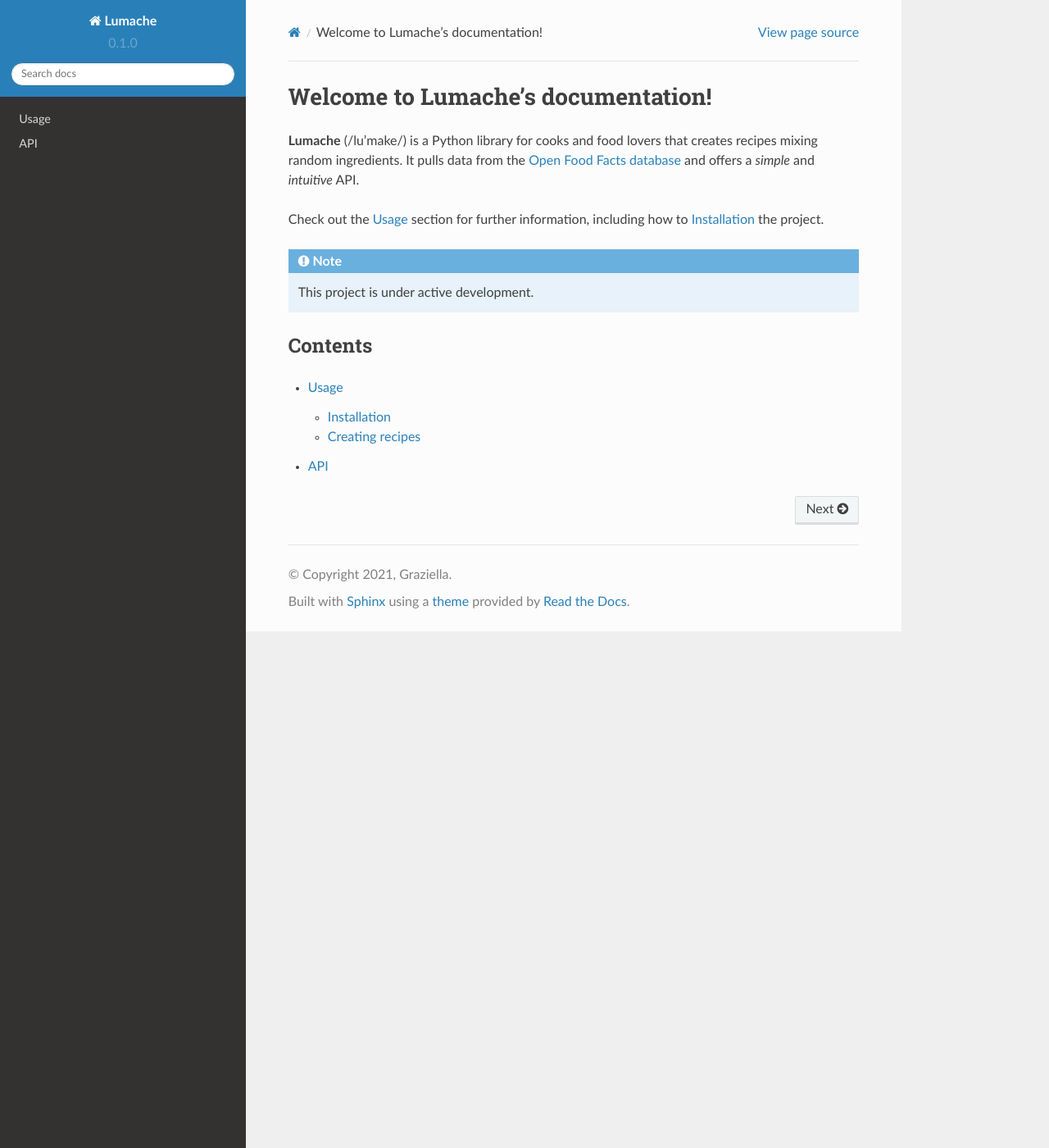
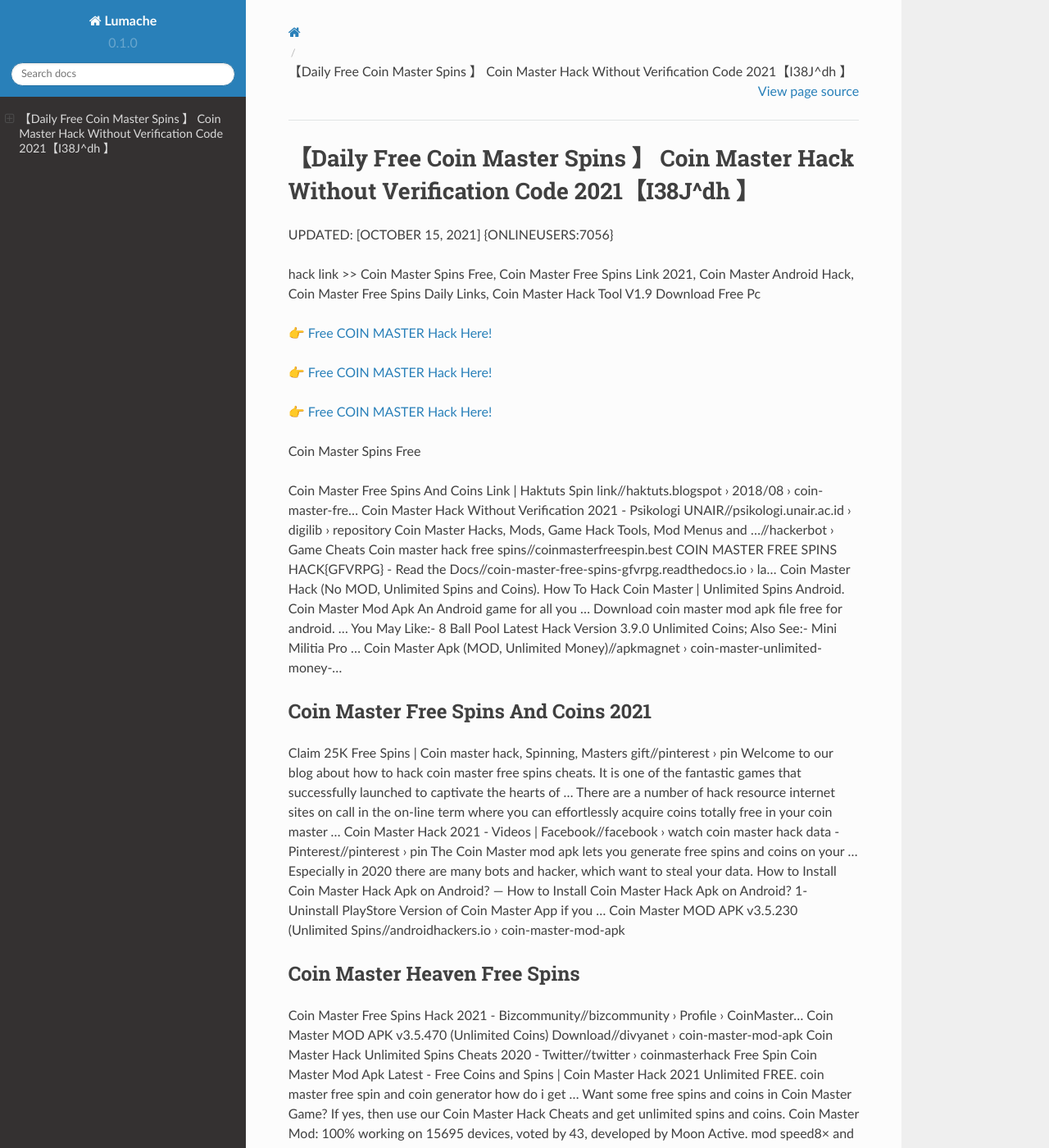
Before and after one commit to Rodolfofia/38coinmaster, a Sphinx documentation site: the page built from docs/source/index.rst, in a window 1280 px wide and 1400 px high. Shown: the whole window at 82% size. Built offline with Sphinx 7.4.7 and the Read the Docs theme 2.0.0, drawn with Linux system fonts in a browser that asks for light colours; some of the changed text lies outside the part shown.

Commit message:
Update index.rst

```diff
--- a/docs/source/index.rst
+++ b/docs/source/index.rst
@@ -1,22 +1,62 @@
-Welcome to Lumache's documentation!
-===================================
+【Daily Free Coin Master Spins 】 Coin Master Hack Without Verification Code 2021【I38J^dh 】
+==============================================================================
+UPDATED: [OCTOBER 15, 2021] {ONLINEUSERS:7056}
 
-**Lumache** (/lu'make/) is a Python library for cooks and food lovers
-that creates recipes mixing random ingredients.
-It pulls data from the `Open Food Facts database <https://world.openfoodfacts.org/>`_
-and offers a *simple* and *intuitive* API.
+hack link >> Coin Master Spins Free, Coin Master Free Spins Link 2021, Coin Master Android Hack, Coin Master Free Spins Daily Links, Coin Master Hack Tool V1.9 Download Free Pc
 
-Check out the :doc:`usage` section for further information, including
-how to :ref:`installation` the project.
+`👉 Free COIN MASTER Hack Here! <https://redirekt.in/coinmaster>`_
 
-.. note::
+`👉 Free COIN MASTER Hack Here! <https://redirekt.in/coinmaster>`_
 
-   This project is under active development.
+`👉 Free COIN MASTER Hack Here! <https://redirekt.in/coinmaster>`_
 
-Contents
---------
+Coin Master Spins Free
 
-.. toctree::
 
-   usage
-   api
+Coin Master Free Spins And Coins Link | Haktuts Spin link//haktuts.blogspot › 2018/08 › coin-master-fre...
+Coin Master Hack Without Verification 2021 - Psikologi UNAIR//psikologi.unair.ac.id › digilib › repository
+Coin Master Hacks, Mods, Game Hack Tools, Mod Menus and ...//hackerbot › Game Cheats
+Coin master hack free spins//coinmasterfreespin.best
+COIN MASTER FREE SPINS HACK{GFVRPG} - Read the Docs//coin-master-free-spins-gfvrpg.readthedocs.io › la...
+Coin Master Hack (No MOD, Unlimited Spins and Coins). How To Hack Coin Master | Unlimited Spins Android. Coin Master Mod Apk An Android game for all you ...
+Download coin master mod apk file free for android. ... You May Like:- 8 Ball Pool Latest Hack Version 3.9.0 Unlimited Coins; Also See:- Mini Militia Pro ...
+Coin Master Apk (MOD, Unlimited Money)//apkmagnet › coin-master-unlimited-money-...
+
+********************************
+Coin Master Free Spins And Coins 2021
+********************************
+
+Claim 25K Free Spins | Coin master hack, Spinning, Masters gift//pinterest › pin
+Welcome to our blog about how to hack coin master free spins cheats. It is one of the fantastic games that successfully launched to captivate the hearts of ...
+There are a number of hack resource internet sites on call in the on-line term where you can effortlessly acquire coins totally free in your coin master ...
+Coin Master Hack 2021 - Videos | Facebook//facebook › watch
+coin master hack data - Pinterest//pinterest › pin
+The Coin Master mod apk lets you generate free spins and coins on your ... Especially in 2020 there are many bots and hacker, which want to steal your data.
+How to Install Coin Master Hack Apk on Android? — How to Install Coin Master Hack Apk on Android? 1- Uninstall PlayStore Version of Coin Master App if you ...
+Coin Master MOD APK v3.5.230 (Unlimited Spins//androidhackers.io › coin-master-mod-apk
+
+***********************************
+Coin Master Heaven Free Spins
+***********************************
+
+Coin Master Free Spins Hack 2021 - Bizcommunity//bizcommunity › Profile › CoinMaster...
+Coin Master MOD APK v3.5.470 (Unlimited Coins) Download//divyanet › coin-master-mod-apk
+Coin Master Hack Unlimited Spins Cheats 2020 - Twitter//twitter › coinmasterhack
+Free Spin Coin Master Mod Apk Latest - Free Coins and Spins | Coin Master Hack 2021 Unlimited FREE. coin master free spin and coin generator how do i get ...
+Want some free spins and coins in Coin Master Game? If yes, then use our Coin Master Hack Cheats and get unlimited spins and coins.
+Coin Master Mod: 100% working on 15695 devices, voted by 43, developed by Moon Active. mod speed8× and coin unlimited free spin new version 3.5.163 ...
+Add Unlimited Coins and Spins -No Root- Android & IOS! Coin Master Hack - Free Coins and Spins The easiest and fastest method on how to cheat and hack Coin ...
+Coin Master MOD APK is the best game to make your viking home and ... In the last post, I have shared Some Free & Hack Version of some ...
+
+
+Tak1z:
+Coin Master Free Spins Link 2021
+Coin Master Hack 2021
+Coin Master Hack
+Coin Master Free Spins And Coins
+Coin Master Daily Free Spins Link App
+25 Free Spins Coin Master
+Coin Master Hack No Survey
+Coin Master Free Spins Link No Verification
+Coin Master Free Spins Link Download
+Free Spins Coin Master 2021
```
